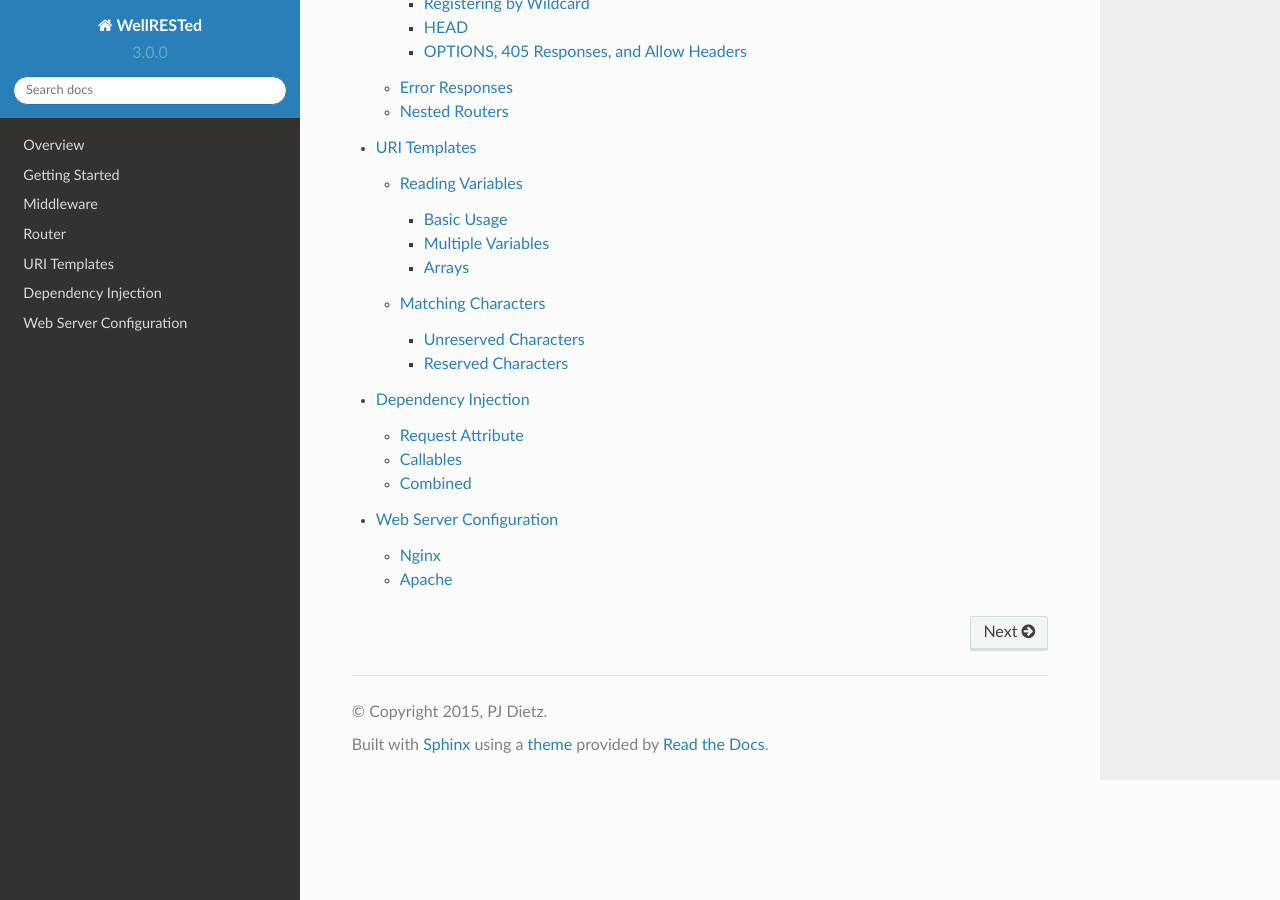
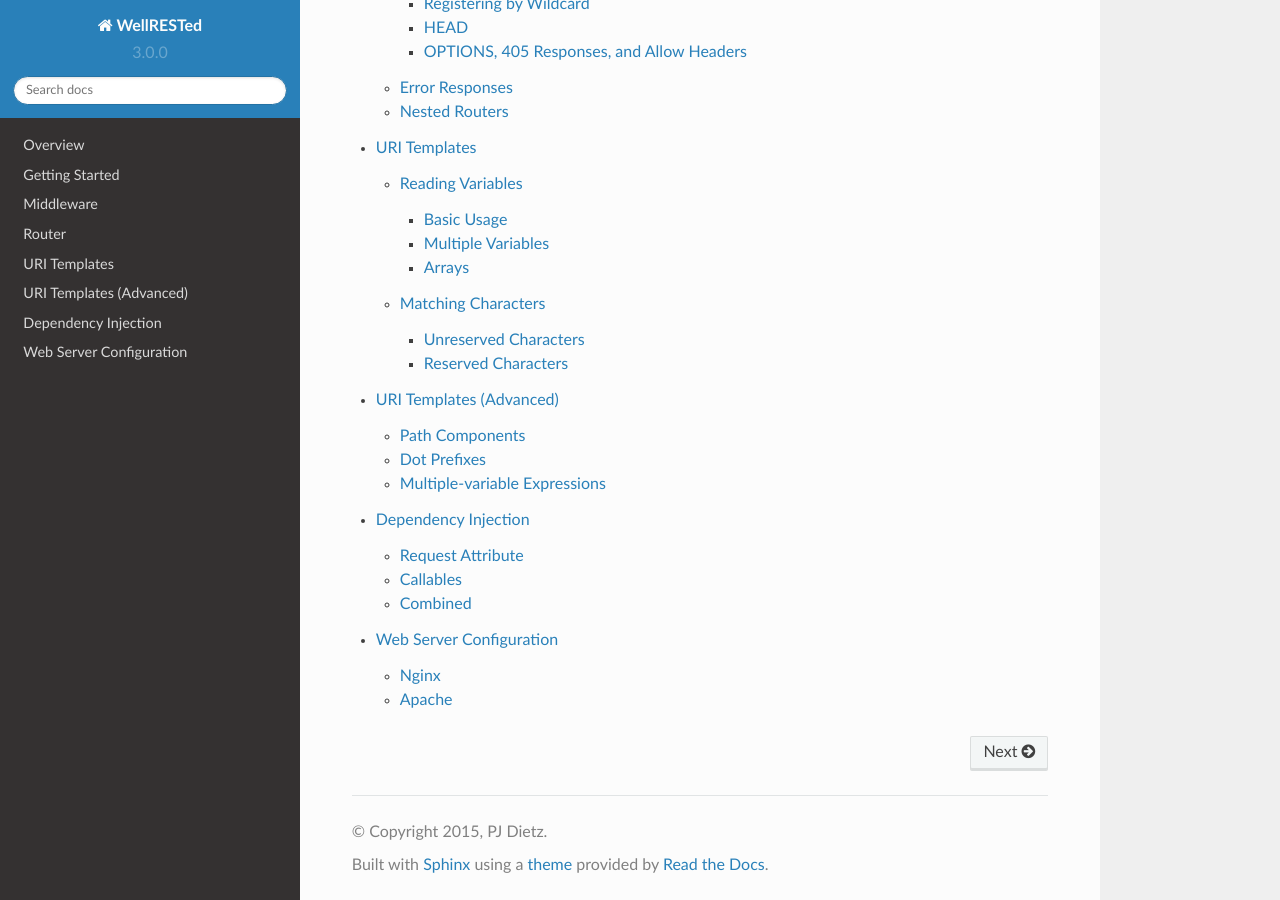
Before and after one commit to wellrestedphp/wellrested, a Sphinx documentation site: the page built from docs/source/index.rst, in a window 1280 px wide and 900 px high, scrolled down 3466 px. Built offline with Sphinx 7.4.7 and the Read the Docs theme 2.0.0, drawn with Linux system fonts in a browser that asks for light colours; some of the changed lines change nothing that is shown.

Commit message:
Add documentation for URI Templates (Advanced)

```diff
--- a/docs/source/index.rst
+++ b/docs/source/index.rst
@@ -106,6 +106,7 @@
    middleware
    router
    uri-templates
+   uri-templates-advanced
    dependency-injection
    web-server-configuration
 
--- /dev/null
+++ b/docs/source/uri-templates-advanced.rst
@@ -0,0 +1,144 @@
+URI Templates (Advanced)
+========================
+
+In `URI Templates`_, we looked at the most common ways to use URI Templates. In this chapter, we'll look at some of the extended syntaxes that URI Templates provide.
+
+Path Components
+^^^^^^^^^^^^^^^
+
+To matching a path componenent, include a slash ``/`` at the beginning of the variable expression. This instructs the template to match the variable if it:
+
+- Begins with ``/``
+- Contains only unreserved and percent-encoded characters
+
+You may also use the explode (``*``) modifier to match a variable number of path components and provide them as an array. When using the exlode (``*``) modifier to match paths components, the ``/`` character serves as the delimiter instead of a comma.
+
+.. list-table:: Matching path components
+    :header-rows: 1
+
+    *   - Template
+        - Path
+        - Match?
+        - Attributes
+    *   - {/path}
+        - /hello.html
+        - Yes
+        - :path: ``"hello.html"``
+    *   - {/path}
+        - /too/many/parts.jpg
+        - No
+        -
+    *   - {/one}{/two}{/three}
+        - /just/enough/parts.jpg
+        - Yes
+        - :one: ``"just"``
+          :two: ``"enough"``
+          :three: ``"parts.jpg"``
+    *   - {/path*}
+        - /any/number/of/parts.jpg
+        - Yes
+        - :path: ``["any", "number", "of", "parts"]``
+    *   - /image{/image*}.jpg
+        - /image/with/any/path.jpg
+        - Yes
+        - :image: ``["with", "any", "path"]``
+
+.. note::
+
+    The template ``{/path}`` fails to match the path ``/too/many/parts.jpg``. Although the path does begin with a slash, the subsequent slashes are reserved characters, and therefore the match fails. To match a variable number of path components, use the explode ``*`` modifier (e.g, ``{/paths*}``), or use the reserved (``+``) operator (e.g., ``/{+paths}``).
+
+Dot Prefixes
+^^^^^^^^^^^^
+
+Dot prefixes work similarly to matching path components, but a dot ``.`` is the prefix character in place of a slash. This may be useful for file extensions, etc.
+
+Including a dot ``.`` at the beginning of the variable expression instructs the template to match the variable if it:
+
+- Begins with ``.``
+- Contains only unreserved (including ``.``) and percent-encoded characters
+
+You may also use the explode (``*``) modifier to match a variable number of dot-prefixed segements and store them to an array. When using the exlode (``*``) modifier to match paths components, the ``.`` character serves as the delimiter instead of a comma.
+
+.. list-table:: Matching dot prefixes
+    :header-rows: 1
+
+    *   - Template
+        - Path
+        - Match?
+        - Attributes
+    *   - /file{.ext}
+        - /file.jpg
+        - Yes
+        - :ext: ``"jpg"``
+    *   - /file{.ext}
+        - /file.tar.gz
+        - Yes
+        - :ext: ``"tar.gz"``
+    *   - /file{.ext1}{.ext2}
+        - /file.tar.gz
+        - Yes
+        - :ext1: ``"tar"``
+          :ext2: ``"gz"``
+    *   - /file{.ext*}
+        - /file.tar.gz
+        - Yes
+        - :ext: ``["tar", "gz"]``
+
+.. note::
+
+    Because ``.`` is an unreserved character, the template ``/file{.ext}`` matches the path ``/file.tar.gz`` and provides the value ``"tar.gz"``. This is different from the behavior of the slash prefix, where an unexpected slash causes the match to fail.
+
+Multiple-variable Expressions
+^^^^^^^^^^^^^^^^^^^^^^^^^^^^^
+
+An expression in a URI template may contain more than one variable. For example, the template ``/aliases/{one},{two},{three}`` can be written as ``/aliases/{one,two,three}``.
+
+The delimiter between the matched variables is the same as when matching with the explode (``*``) modifier:
+
+.. list-table::
+    :header-rows: 1
+
+    *   - Type
+        - Delimiter
+    *   - Simple String
+        - Comma ``,``
+    *   - Reserved
+        - Comma ``,``
+    *   - Path Components
+        - Slash ``/``
+    *   - Dot Prefix
+        - Dot ``.``
+
+.. list-table:: Multiple-variable expressions
+    :header-rows: 1
+
+    *   - Template
+        - Path
+        - Attributes
+    *   - /{one,two,three}
+        - /fry,leela,bender
+        - :one: ``"fry"``
+          :two: ``"leela"``
+          :three: ``"bender"``
+    *   - /{one,two,three}
+        - /fry,leela,Nixon%27s%20head
+        - :one: ``"fry"``
+          :two: ``"leela"``
+          :three: ``"Nixon's head"``
+    *   - /{+one,two,three}
+        - /fry,leela,Nixon's+head
+        - :one: ``"fry"``
+          :two: ``"leela"``
+          :three: ``"Nixon's head"``
+    *   - /{/one,two,three}
+        - /fry/leela/bender
+        - :one: ``"fry"``
+          :two: ``"leela"``
+          :three: ``"bender"``
+    *   - /file{.one,two,three}
+        - /file.fry.leela.bender
+        - :one: ``"fry"``
+          :two: ``"leela"``
+          :three: ``"bender"``
+
+.. _URI Templates: uri-templates.html
```
